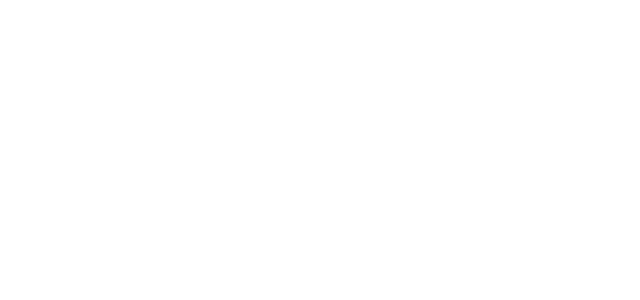
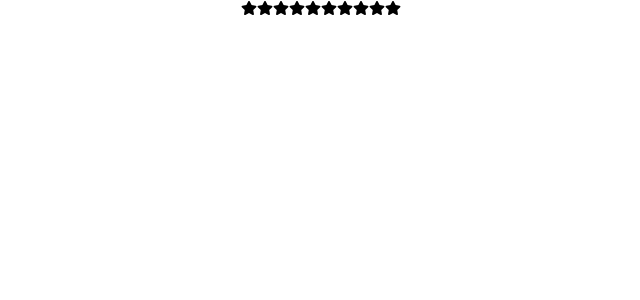
Before and after one commit to tetyanago2023/react_star_rating, a React (Create React App) app: page / in a window 1280 px wide. Shown: the top 300 px of the page, without its empty margins (319-959 px from the left). Built offline with nearby package versions, Linux system fonts and the light colour scheme; the HTML template or start-up script is replaced by a standard one.

Commit message:
StarRating component stuff starts to be implemented

```diff
--- a/package.json
+++ b/package.json
@@ -5,6 +5,7 @@
   "dependencies": {
     "react": "^18.2.0",
     "react-dom": "^18.2.0",
+    "react-icons": "^5.0.1",
     "react-scripts": "5.0.1"
   },
   "scripts": {
--- a/src/App.js
+++ b/src/App.js
@@ -1,8 +1,11 @@
 import './App.css';
+import StarRating from "./components/star-rating";
 
 function App() {
   return (
     <div className="App">
+      {/* Star rating component */}
+       <StarRating numberOfStars={10}/>
     </div>
   );
 }
--- /dev/null
+++ b/src/components/star-rating/index.jsx
@@ -0,0 +1,35 @@
+
+import { FaStar } from "react-icons/fa";
+import './styles.css';
+import {useState} from "react";
+export default function StarRating ({ numberOfStars = 5}) {
+    const [rating, setRating] = useState(0)
+    const [hover, setHover] = useState(0)
+
+    const handleClick = (getCurrentIndex) => {
+        console.log(getCurrentIndex)
+    }
+
+    const handleMouseMove = (getCurrentIndex) => {
+        console.log(getCurrentIndex)
+    }
+
+    const handleMouseLeave = (getCurrentIndex) => {
+        console.log(getCurrentIndex)
+    }
+    return (
+        <div className="star-rating">
+            {[...Array(numberOfStars)].map((star, index) => {
+                const getCurrentIndex = index + 1;
+                return <
+                    FaStar
+                    key={index}
+                    className="star"
+                    onClick={() => handleClick(getCurrentIndex)}
+                    onMouseMove={() => handleMouseMove(getCurrentIndex)}
+                    onMouseLeave={() => handleMouseLeave(getCurrentIndex)}
+                />
+            })}
+        </div>
+    )
+}
--- /dev/null
+++ b/src/components/star-rating/styles.css
@@ -0,0 +1,7 @@
+.active {
+    color: #fff700;
+}
+
+.inactive {
+    color: #000000;
+}
```
Also changed, not shown: 1 other file (tests, documents, lock files or other folders).
